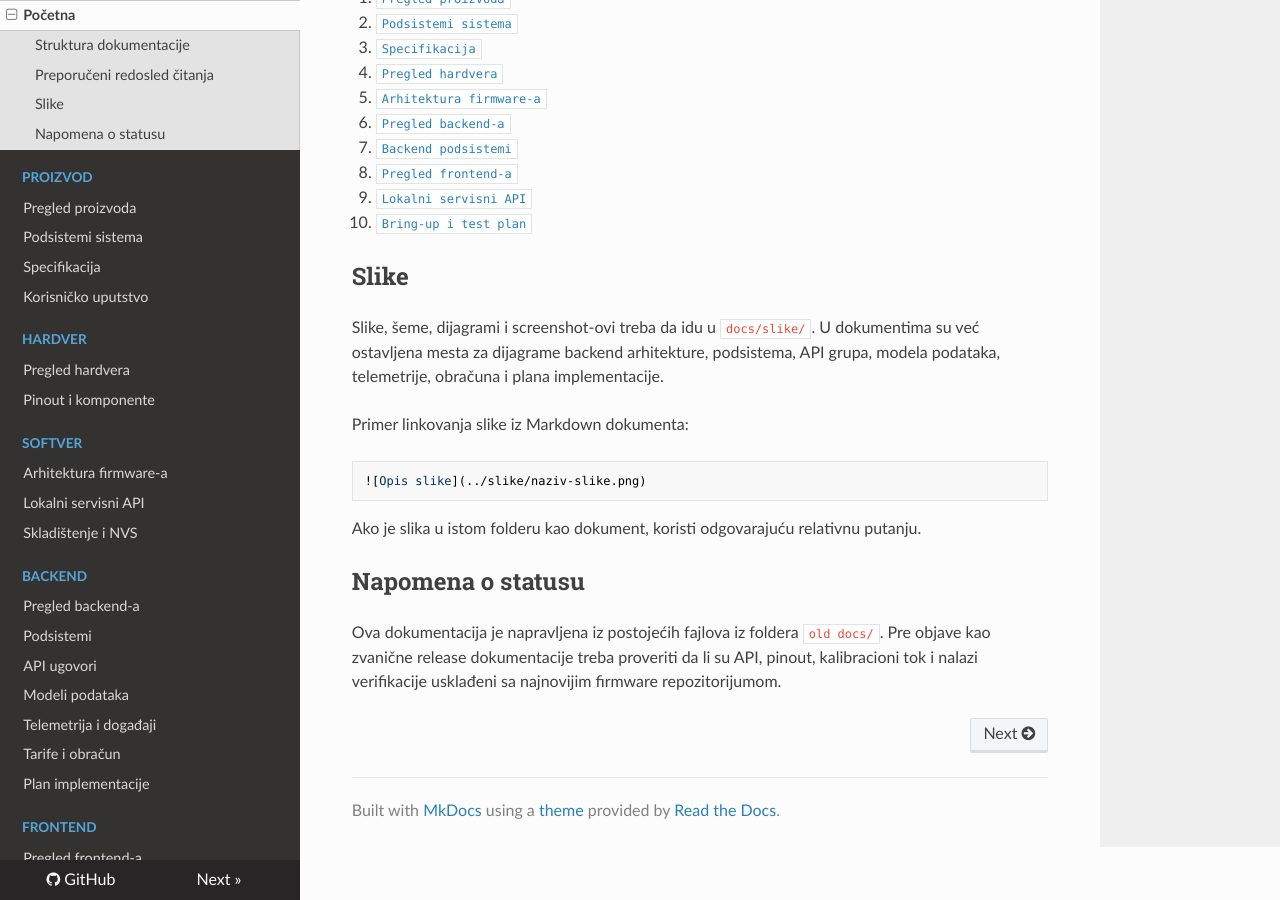
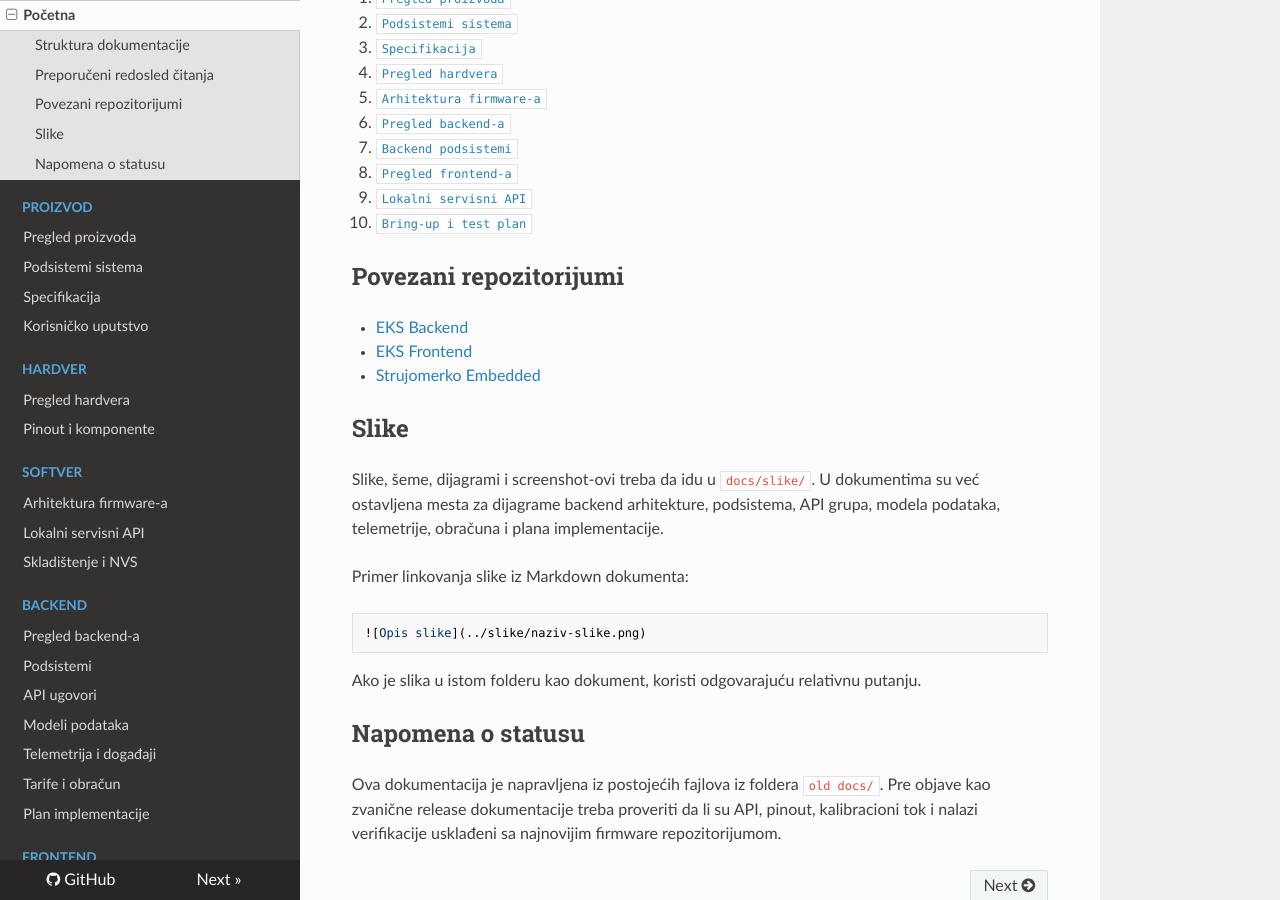
Before and after one commit to misadeks/strujomerko-docs, an MkDocs documentation site: the page built from docs/index.md, in a window 1280 px wide and 900 px high, scrolled down 830 px. Built offline with MkDocs 1.6.1, drawn with Linux system fonts in a browser that asks for light colours; nearby versions of some CDN libraries.

Commit message:
Add related repositories section to documentation

```diff
--- a/docs/index.md
+++ b/docs/index.md
@@ -30,6 +30,12 @@ Svi tekstualni dokumenti u ovoj strukturi su na srpskom. Tehnički identifikator
 9. [`Lokalni servisni API`](softver/lokalni-servisni-api.md)
 10. [`Bring-up i test plan`](proizvodnja-i-validacija/bring-up-i-test-plan.md)
 
+## Povezani repozitorijumi
+
+- [EKS Backend](https://github.com/misadeks/eks-backend)
+- [EKS Frontend](https://github.com/misadeks/eks-frontend)
+- [Strujomerko Embedded](https://github.com/misadeks/strujomerko-embedded)
+
 ## Slike
 
 Slike, šeme, dijagrami i screenshot-ovi treba da idu u `docs/slike/`. U dokumentima su već ostavljena mesta za dijagrame backend arhitekture, podsistema, API grupa, modela podataka, telemetrije, obračuna i plana implementacije.
```
Also changed, not shown: README.md (+6 -0 lines).
